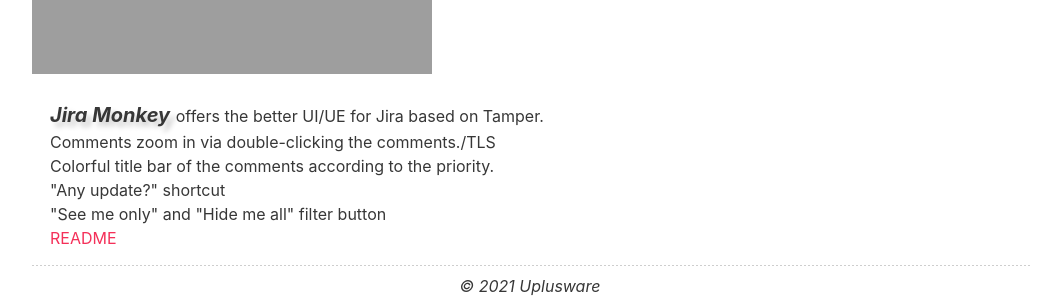
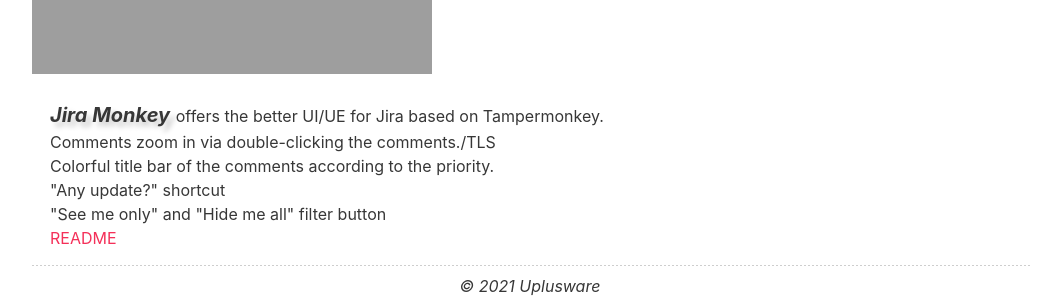
Before and after one commit to uplusware/uplusware.github.io, a Jekyll site: the page index.html, which Jekyll copies as it is, in a window 1280 px wide. Shown: the part 1805-2105 px from the top of the page, without its empty margins (110-1171 px from the left). Built offline with Jekyll 4.4.1, drawn with Linux system fonts in a browser that asks for light colours.

Commit message:
Update index.html

```diff
--- a/index.html
+++ b/index.html
@@ -81,7 +81,7 @@
 		</td><td valign="middle">
 		</td></tr></table>
 		<ul>
-			<li><span style="text-shadow: 5px 5px 5px #cccccc; font-size: 125%"><strong><em>Jira Monkey</em></strong> </span> offers the better UI/UE for Jira based on Tamper.</li>
+			<li><span style="text-shadow: 5px 5px 5px #cccccc; font-size: 125%"><strong><em>Jira Monkey</em></strong> </span> offers the better UI/UE for Jira based on Tampermonkey.</li>
             		<li>Comments zoom in via double-clicking the comments./TLS</li>
 			<li>Colorful title bar of the comments according to the priority.</li>
 			<li>"Any update?" shortcut</a></li>
```
